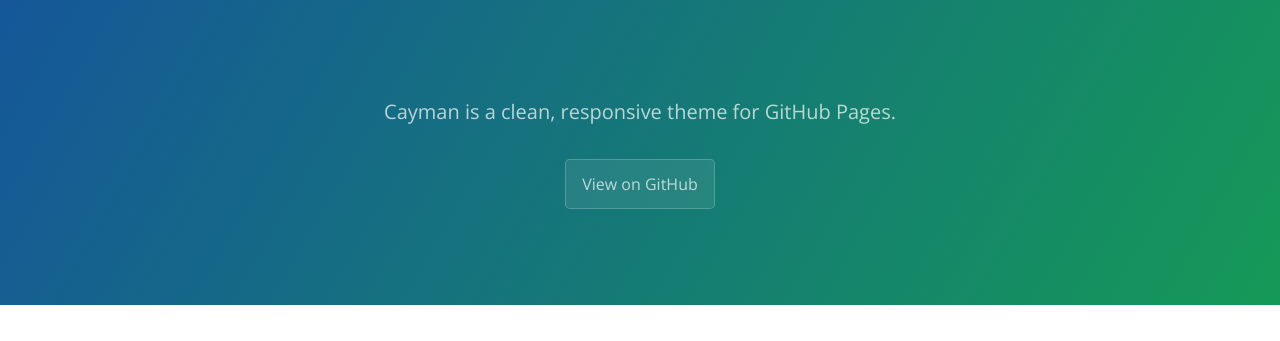
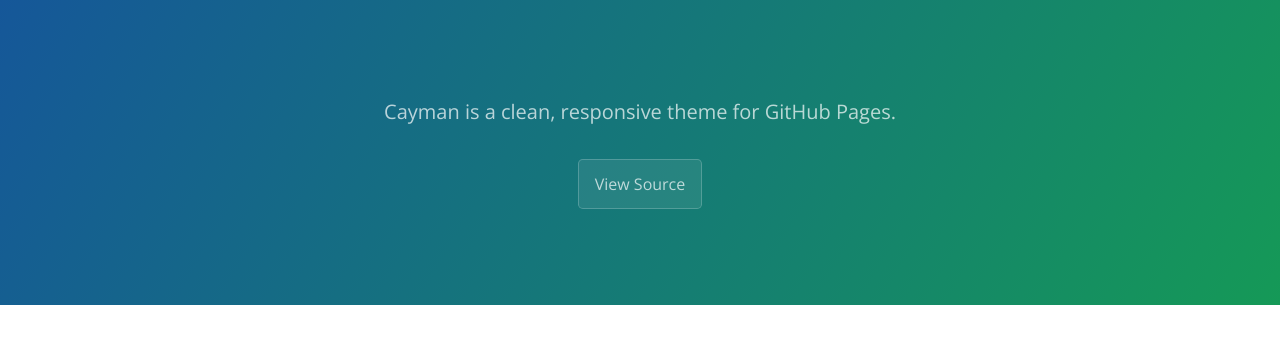
Before and after one commit to QuantumV2/gP16-Console, a Jekyll site: the page built from index.md, in a window 1280 px wide and 900 px high. Shown: the top 341 px of the window. Built offline with Jekyll 4.4.1, drawn with Linux system fonts in a browser that asks for light colours.

Commit message:
Update default.html

```diff
--- a/_layouts/default.html
+++ b/_layouts/default.html
@@ -13,13 +13,12 @@
     {% include head-custom.html %}
   </head>
   <body>
-    <a id="skip-to-content" href="#content">Skip to the content.</a>
 
     <header class="page-header" role="banner">
       <h1 class="project-name">{{ gP16 | default: gP16 | default: gP16 }}</h1>
       <h2 class="project-tagline">{{ page.description | default: site.description | default: site.github.project_tagline }}</h2>
       {% if site.github.is_project_page %}
-        <a href="{{ site.github.repository_url }}" class="btn">View on GitHub</a>
+        <a href="{{ site.github.repository_url }}" class="btn">View Source</a>
       {% endif %}
     </header>
 
```
